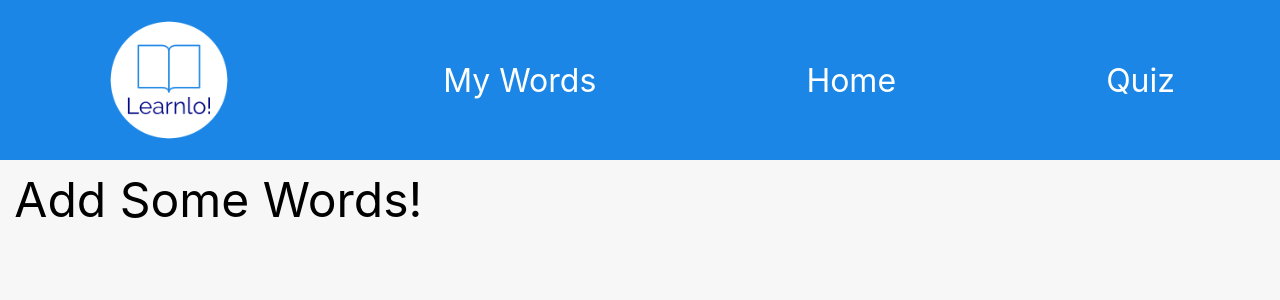
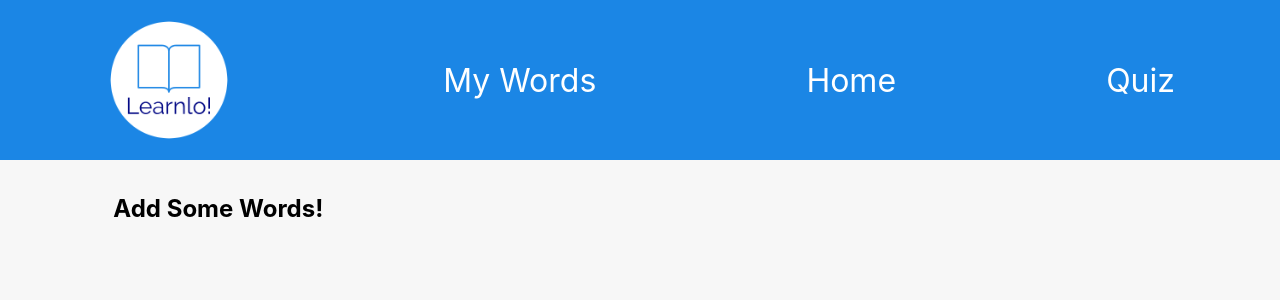
Before and after one commit to taylorjohnson141/learnlo, a React (Create React App) app: page /myWords in a window 1280 px wide. Shown: the top 300 px of the page. Built offline with nearby package versions, Linux system fonts and the light colour scheme.

Commit message:
Fix quiz to chane wording based on English or Spanish

```diff
--- a/src/QuizCard/QuizCard.jsx
+++ b/src/QuizCard/QuizCard.jsx
@@ -53,14 +53,19 @@ function QuizList(
  })
 }
 function QuizCard({currentWord,changeCurrentWord,incrementScore,decrementScore,favoriteWords}) {
-
+  let language;
+  if(currentWord.meta.lang === 'en'){
+    language = 'Spanish'
+  } else{
+    language = 'English'
+  }
   return (
     <section className="quiz-card">
       {favoriteWords.length < 4
        ? <span>Please Add at Least 4 words to Study!</span>
        : <>
        <h1 className="question">
-          What is the English translation of {currentWord.hwi.hw}?
+          What is the {`${language}`} translation of {currentWord.hwi.hw}?
         </h1>
         <section className="button-section">
           {QuizList(changeCurrentWord,
--- a/src/UserWords/UserWords.css
+++ b/src/UserWords/UserWords.css
@@ -6,7 +6,7 @@
 }
 .zero-words{
   width: 100%;
-  font-size: 3rem;
+  font-size: 1.5rem;
   text-align: center;
 }
 .center{
--- a/src/UserWords/UserWords.jsx
+++ b/src/UserWords/UserWords.jsx
@@ -6,7 +6,7 @@ import PropTypes from 'prop-types';
 
 function WordList({words,deleteWord}){
   if(words.length === 0){
-    return <section className = "zero-words">Add Some Words! </section>
+    return <h1 className = "zero-words">Add Some Words! </h1>
   }
   return words.map((word,index)=>{
     return <div key = {index}><Word  deleteWord = {deleteWord} currentWord = {word}/></div>
```
